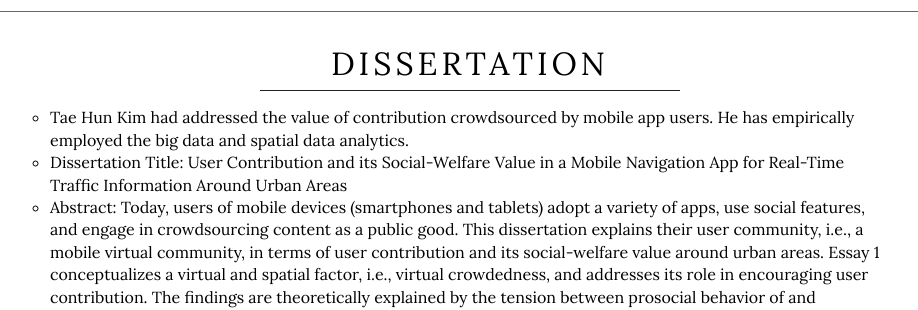
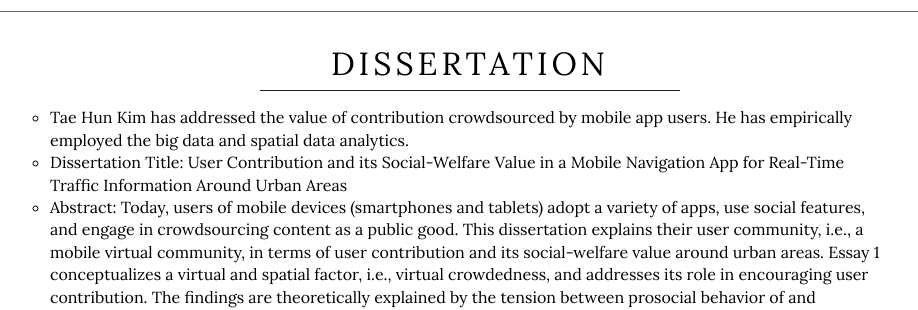
Before and after one commit to istaehun/taehun, a Jekyll site: the page built from dissertation.html, in a window 1280 px wide. Shown: the part 320-630 px from the top of the page, without its empty margins (170-1088 px from the left). Built offline with Jekyll 4.4.1, drawn with Linux system fonts in a browser that asks for light colours; nearby versions of some CDN libraries.

Commit message:
Update phd-dissertation.yml

```diff
--- a/_data/phd-dissertation.yml
+++ b/_data/phd-dissertation.yml
@@ -1,5 +1,5 @@
 comments:
-  - "Tae Hun Kim had addressed the value of contribution crowdsourced by mobile app users. He has empirically employed the big data and spatial data analytics."
+  - "Tae Hun Kim has addressed the value of contribution crowdsourced by mobile app users. He has empirically employed the big data and spatial data analytics."
   - "Dissertation Title: User Contribution and its Social-Welfare Value in a Mobile Navigation App for Real-Time Traffic Information Around Urban Areas"
   - "Abstract: Today, users of mobile devices (smartphones and tablets) adopt a variety of apps, use social features, and engage in crowdsourcing content as a public good. This dissertation explains their user community, i.e., a mobile virtual community, in terms of user contribution and its social-welfare value around urban areas. Essay 1 conceptualizes a virtual and spatial factor, i.e., virtual crowdedness, and addresses its role in encouraging user contribution. The findings are theoretically explained by the tension between prosocial behavior of and bystander effect on the mobile virtual community. Essay 2 theorizes whether and how user contribution, attributed to self-interest, supports social welfare for the whole citizenry. I found that user contribution improves the mobility of urban transportation and reduces social and economic costs. As an exemplar of citizen-data science, this dissertation takes a spatial and panel data approach to analyze the large-scale data on mobile app users, traffic conditions, and their locations in the urban region. The empirical findings are visualized and discussed to explain practical implications for mobile app design and policy on urban transportation."
   - "Tae's PhD dissertation was successfully completed in May 2018 thanks to the excellent committee members and their multifaceted supports."
```
